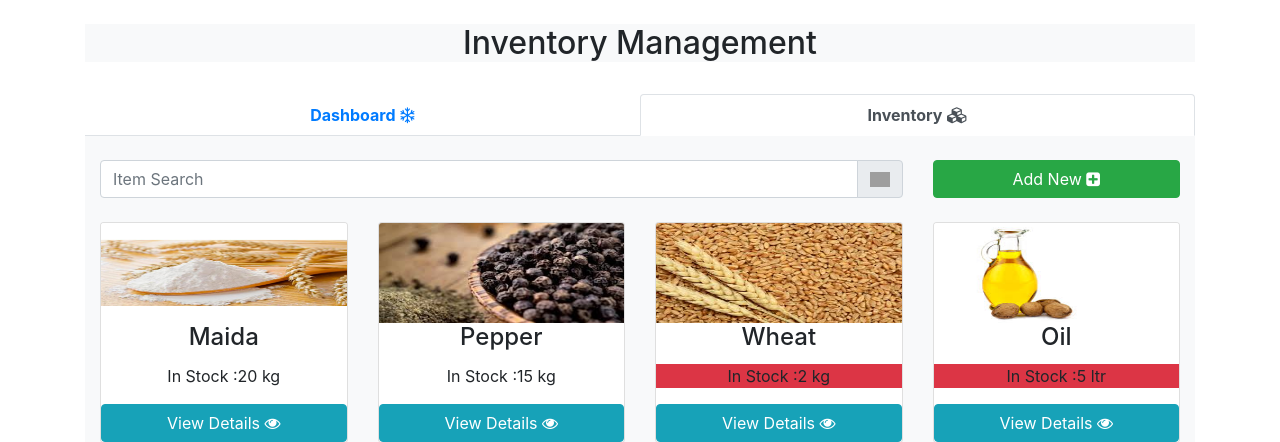
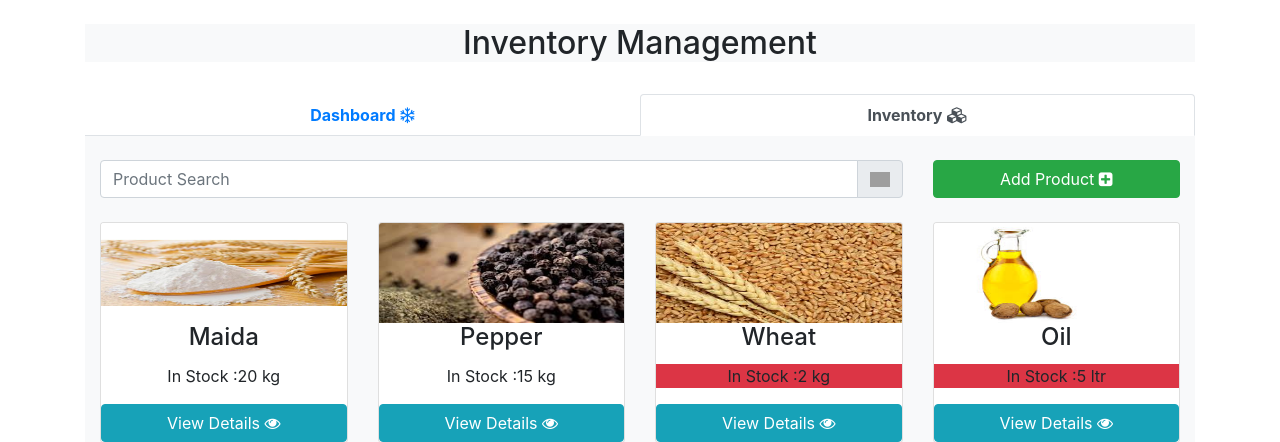
Before and after one commit to gauthamm11/hotel_inventory, a PHP site: page / in a window 1280 px wide, after a click on "Inventory". Shown: the top 442 px of the page. Run offline with PHP 8.4, Linux system fonts and the light colour scheme; data comes from the database, SQL or seed files in the repository; grey boxes are pictures that could not be loaded.

Commit message:
updated code

```diff
--- a/app/index.php
+++ b/app/index.php
@@ -14,7 +14,7 @@
     </head>
     <body>
 
-    	<div class="container">
+    	<div class="container mb-5">
     		<br>
             <h2 class="bg-light text-center">Inventory Management</h2><br>
     		<!-- Nav tabs -->
--- a/app/inventory.php
+++ b/app/inventory.php
@@ -112,7 +112,7 @@ $('#addform').on('submit', function (e) {
               <div class="row flex-column-reverse flex-lg-row">
                 <div class="col-xl-9 col-lg-9 col-md-9 col-sm-9">
                   <div class="input-group">
-                    <input type="text" id ="textsearch"class="form-control" onkeyup="searchmenu()" placeholder="Item Search">
+                    <input type="text" id ="textsearch"class="form-control" onkeyup="searchmenu()" placeholder="Product Search">
                     <div class="input-group-append">
                       <span class="input-group-text">
                         <img src="https://image.flaticon.com/icons/svg/321/321830.svg" width="20" height="20" class="img-fluid" alt="search">
@@ -121,7 +121,7 @@ $('#addform').on('submit', function (e) {
                   </div>
                 </div>
                 <div class="col-xl-3 col-lg-3 col-md-3 col-sm-3">
-                  <button type="button" id="btnaddnew" data-toggle="modal" data-target="#addnew"class="btn btn-success btn-block">Add New <i class="fa fa-plus-square" aria-hidden="true"></i></button>
+                  <button type="button" id="btnaddnew" data-toggle="modal" data-target="#addnew"class="btn btn-success btn-block">Add Product <i class="fa fa-plus-square" aria-hidden="true"></i></button>
                 </div>
               </div>
             </div>
@@ -160,7 +160,7 @@ $('#addform').on('submit', function (e) {
                  <form id="addform" enctype="multipart/form-data">
                   <!-- Modal Header -->
                   <div class="modal-header">
-                    <h4 class="modal-title">Stock Details</h4>
+                    <h4 class="modal-title">Stock Details <i class="fa fa-shopping-cart" aria-hidden="true"></i></h4>
                     <button type="button" class="close" data-dismiss="modal">×</button>
                   </div>
 
@@ -171,7 +171,7 @@ $('#addform').on('submit', function (e) {
 
                     Name : <input type="text" autocomplete="off" name="itemname" required id="itemname" class="form-control"><br>
                     Stock : <input type="text" autocomplete="off" name="quantity" required id="quantity" onkeypress="return ValidateDecimalOnly(event)" class="form-control"><br>
-                    Threshold : <input type="text" autocomplete="off" name="treshold" required id="treshold" onkeypress="return ValidateDecimalOnly(event)" class="form-control"><br>
+                    Minimum Value : <input type="text" autocomplete="off" name="treshold" required id="treshold" onkeypress="return ValidateDecimalOnly(event)" class="form-control"><br>
                     Metric :<select id="metric" name="metric" class="form-control" required>
                       <option value="" disabled selected>---select Metric---</option>
                       <option value="kg">Kilogram</option>
@@ -182,7 +182,7 @@ $('#addform').on('submit', function (e) {
 
                   <!-- Modal footer -->
                   <div class="modal-footer">
-                    <button type="submit" class="btn btn-info pull-right">Add</button>
+                    <button type="submit" class="btn btn-info pull-right">Add <i class="fa fa-plus-square" aria-hidden="true"></i></button>
                   </div>
                 </form>
               </div>
```
